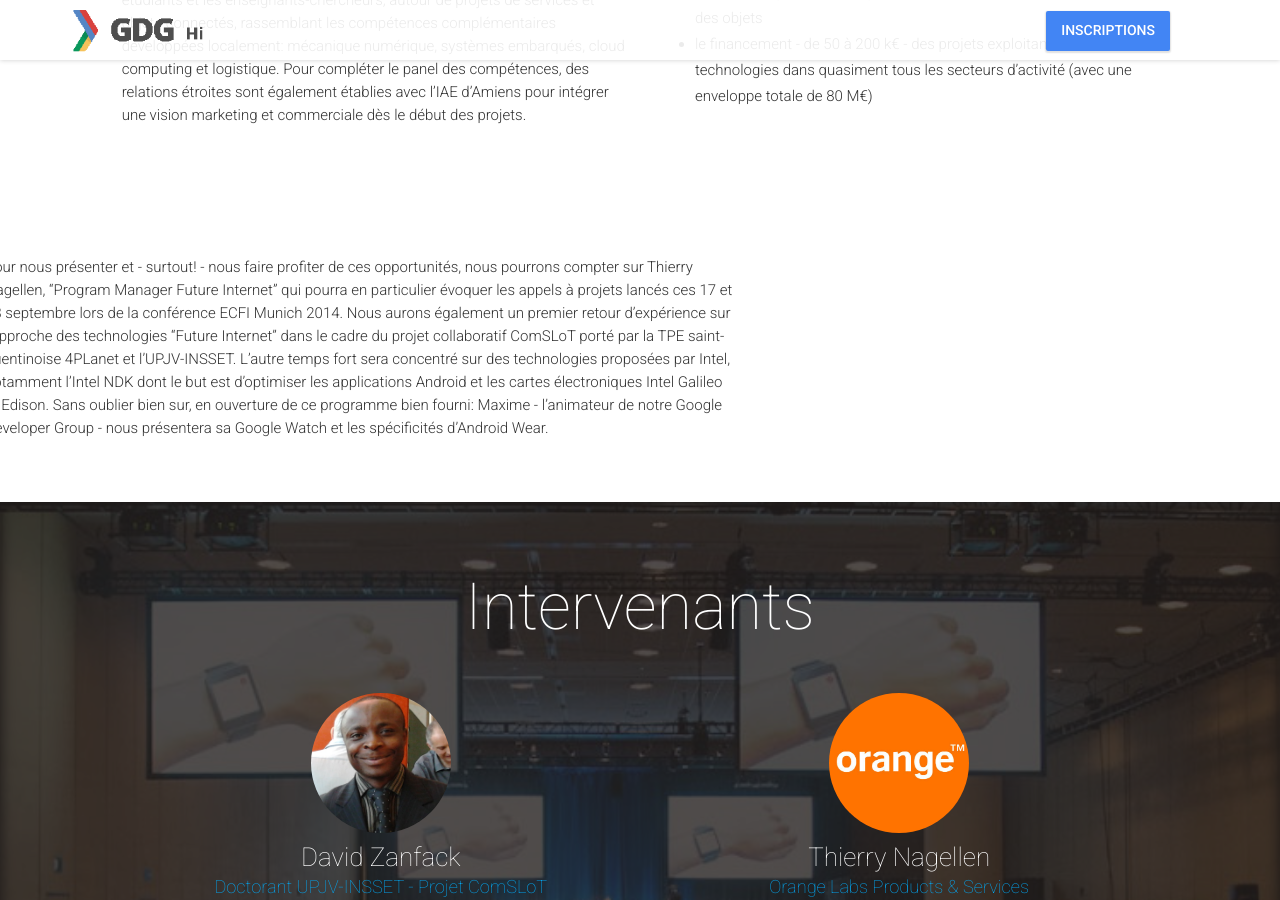
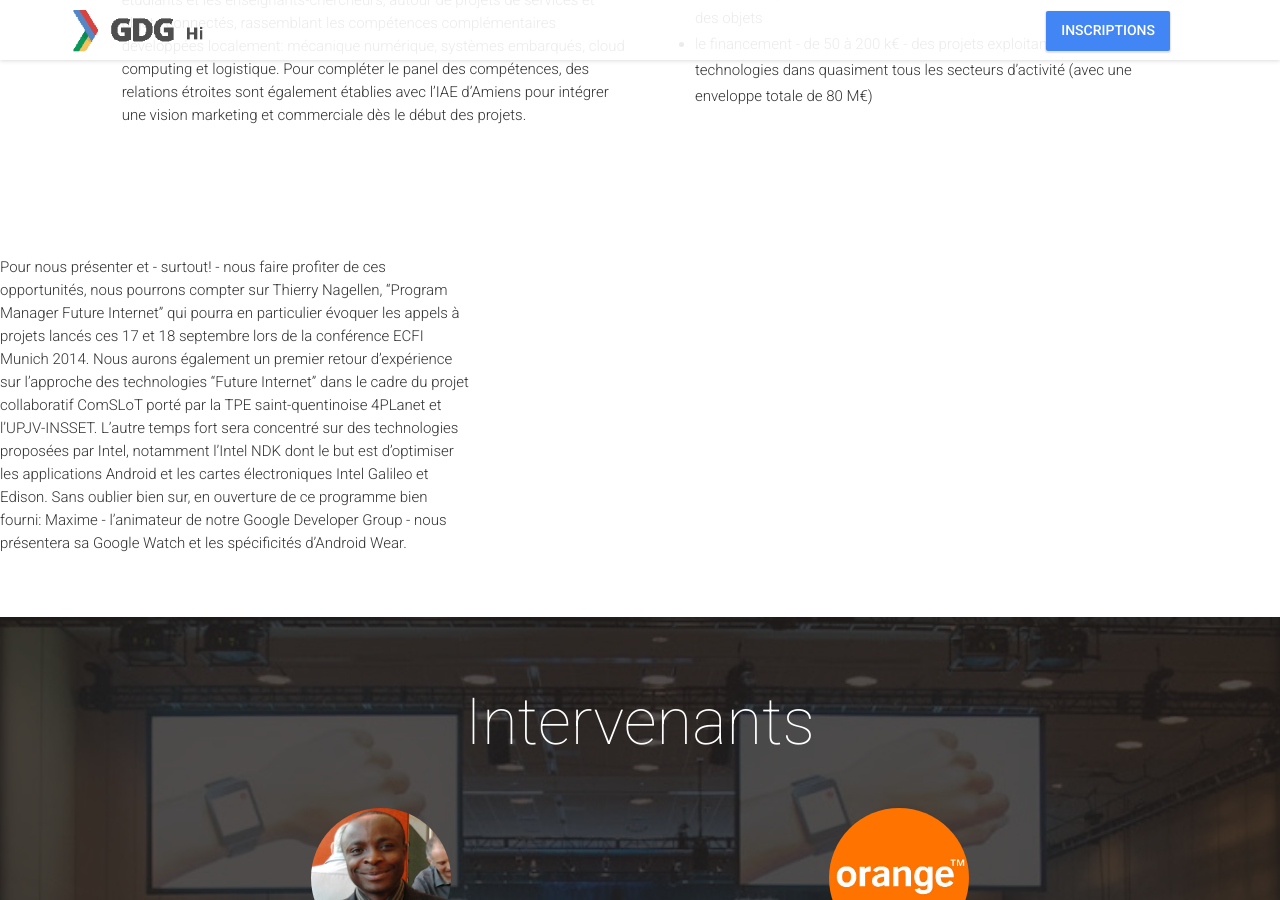
Before and after one commit to MaximeMularz/gdg-intel, a Jekyll site: the page built from index.html, in a window 1280 px wide and 900 px high, scrolled down 2852 px. Built offline with Jekyll 4.4.1, drawn with Linux system fonts in a browser that asks for light colours; nearby versions of some CDN libraries; comment, search, counter and statistics services are not loaded.

Commit message:
Post Faubourg

```diff
--- a/_includes/latest-news.html
+++ b/_includes/latest-news.html
@@ -30,11 +30,13 @@
 	</div>
 </section>
 <article class="row post">
-<p class="post-body">
+<div class="col-lg-8 col-md-10 col-xs-12">
+    <p class="post-body">
 Pour nous présenter et - surtout! - nous faire profiter de ces opportunités, nous pourrons compter sur Thierry Nagellen, “Program Manager Future Internet” qui pourra en particulier évoquer les appels à projets lancés ces 17 et 18 septembre lors de la conférence ECFI Munich 2014. Nous aurons également un premier retour d’expérience sur l’approche des technologies “Future Internet” dans le cadre du projet collaboratif ComSLoT porté par la TPE saint-quentinoise 4PLanet et l’UPJV-INSSET.
 
 L’autre temps fort sera concentré sur des technologies proposées par Intel, notamment l’Intel NDK dont le but est d’optimiser les applications Android et les cartes électroniques Intel Galileo et Edison.
 
 Sans oublier bien sur, en ouverture de ce programme bien fourni: Maxime - l’animateur de notre Google Developer Group - nous présentera sa Google Watch et les spécificités d’Android Wear.</p>
+    </div>
 <!-- End Latest News Section -->
     </article>
```
